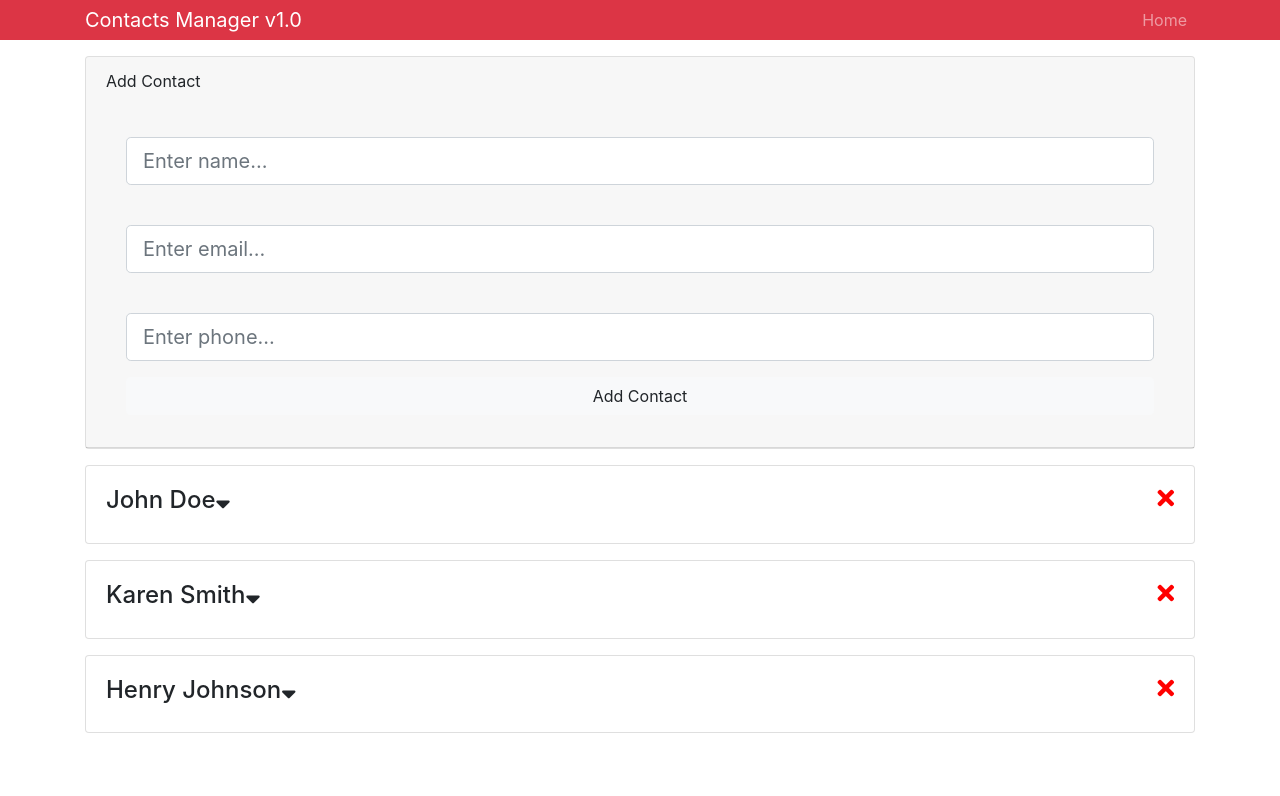
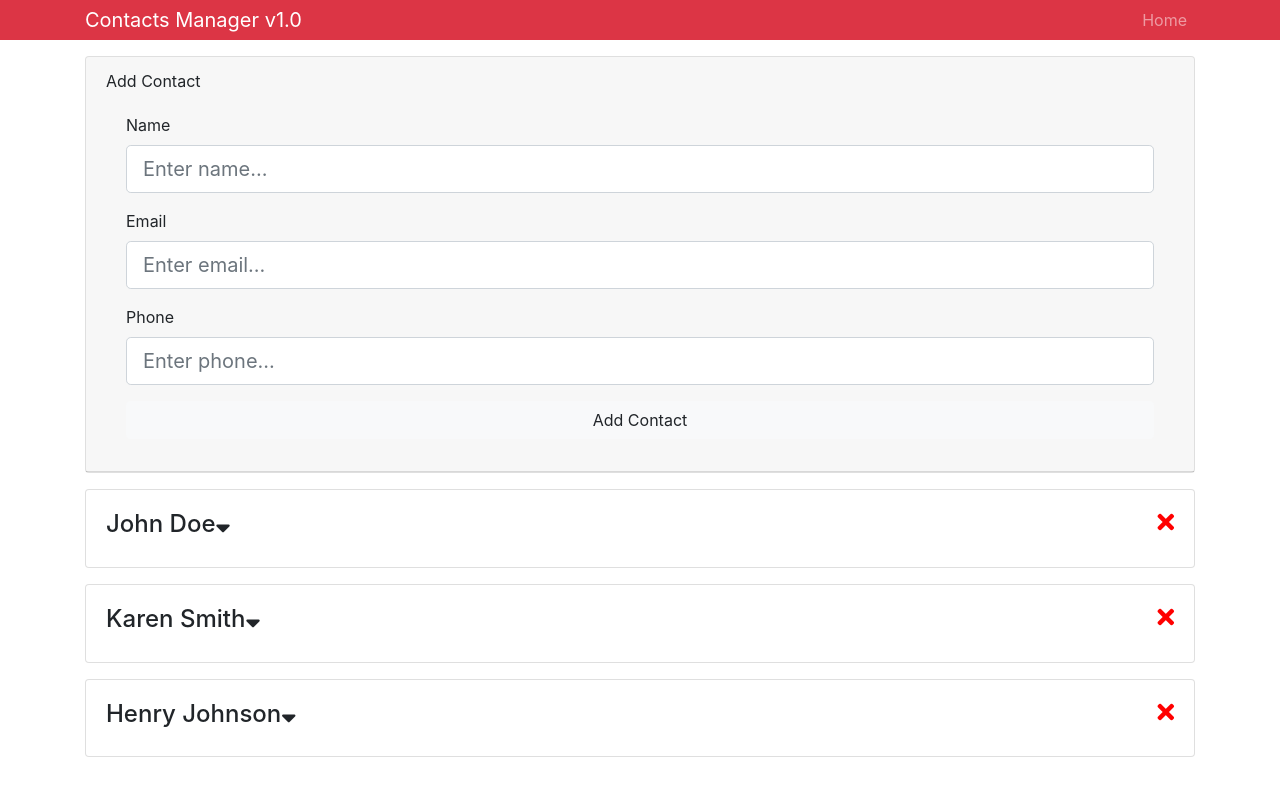
Before and after one commit to jeeteshn/react_training, a React (Create React App) app in the folder contactmanager/: page / in a window 1280 px wide. Shown: the top 796 px of the page. Built offline with nearby package versions, Linux system fonts and the light colour scheme.

Commit message:
TextInputGroup component for DRY code

```diff
--- a/contactmanager/src/components/contacts/AddContact.js
+++ b/contactmanager/src/components/contacts/AddContact.js
@@ -1,6 +1,7 @@
 import React, { Component } from 'react'
 import uuid from 'uuid'
 import {Consumer} from '../../context.js';
+import TextInputGroup from '../layout/TextInputGroup'
 
  class AddContact extends Component {
 
@@ -40,36 +41,28 @@
           <div className="card-header">Add Contact
             <div className="card-body">
               <form onSubmit={this.onSubmit.bind(this, dispatch)}>
-                <div className="form-group">
-                  <label htmlFor="name"></label>
-                  <input  type="text"
-                          className="form-control form-control-lg"
+                <TextInputGroup
+                  label="Name"
                   placeholder="Enter name..."
+                  value={name}
                   name="name"
-                          value={name}
                   onChange={this.onChange}
                 />
-                </div>
-                <div className="form-group">
-                  <label htmlFor="email"></label>
-                  <input  type="email"
-                          className="form-control form-control-lg"
+                <TextInputGroup
+                  label="Email"
                   placeholder="Enter email..."
+                  value={email}
                   name="email"
-                          value={email}
+                  type="email"
                   onChange={this.onChange}
                 />
-                </div>
-                <div className="form-group">
-                  <label htmlFor="phone"></label>
-                  <input  type="text"
-                          className="form-control form-control-lg"
+                <TextInputGroup
+                  label="Phone"
                   placeholder="Enter phone..."
+                  value={phone}
                   name="phone"
-                          value={phone}
                   onChange={this.onChange}
                 />
-                </div>
                 <input type="submit" value="Add Contact" className="btn btn-light btn-block"/>
               </form>
             </div>
--- /dev/null
+++ b/contactmanager/src/components/layout/TextInputGroup.js
@@ -0,0 +1,41 @@
+import React from 'react'
+import PropTypes from 'prop-types';
+
+
+const TextInputGroup = ({
+    label,
+    type,
+    name,
+    value,
+    placeholder,
+    onChange
+}) => {
+  return (
+    <div className="form-group">
+      <label htmlFor={name}>{label}</label>
+      <input  type={type}
+              className="form-control form-control-lg"
+              placeholder={placeholder}
+              name={name}
+              value={value}
+              onChange={onChange}
+      />
+    </div>
+  )
+}
+
+
+TextInputGroup.propTypes = {
+  label: PropTypes.string.isRequired,
+  placeholder: PropTypes.string.isRequired,
+  name: PropTypes.string.isRequired,
+  type: PropTypes.string.isRequired,
+  value: PropTypes.string.isRequired,
+  onChange: PropTypes.func.isRequired
+};
+
+TextInputGroup.defaultProps = {
+  type:'text'
+}
+
+export default TextInputGroup;
```
Lines whose indentation alone changed are shown as unchanged.
